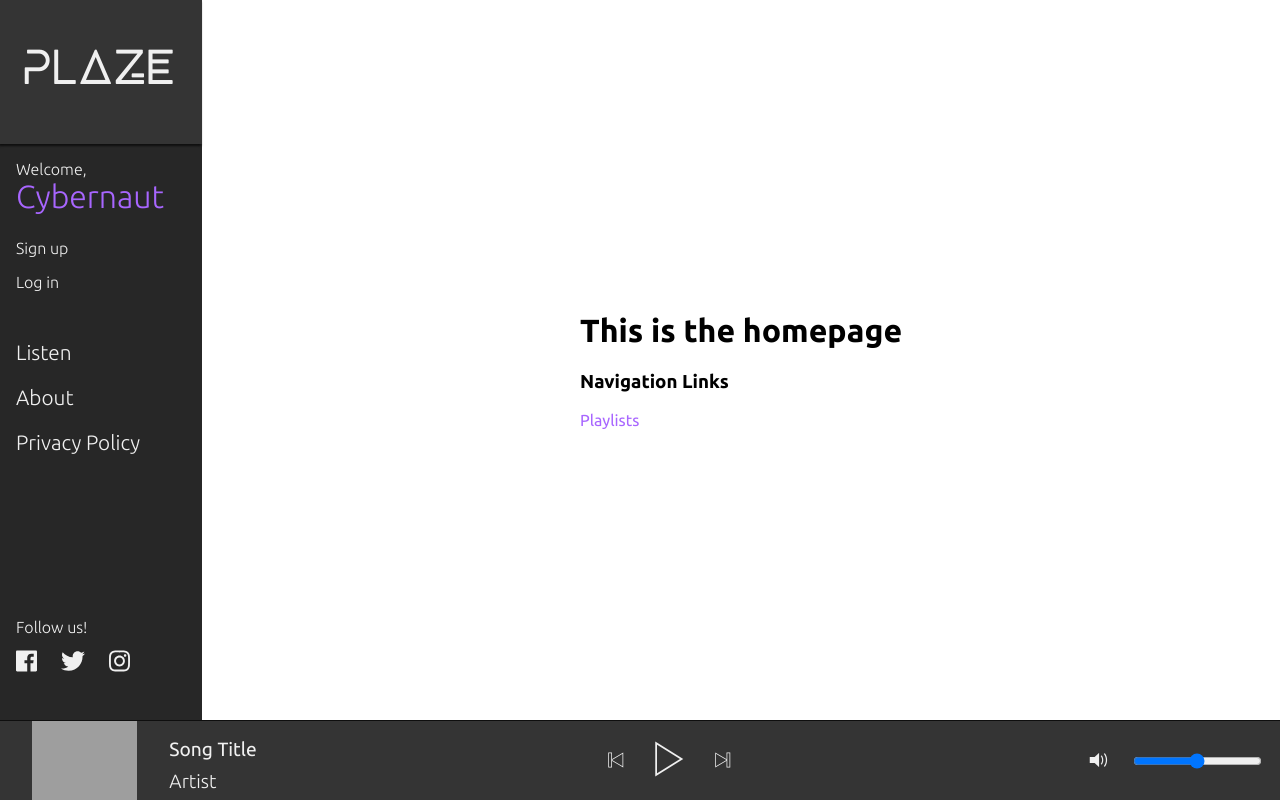
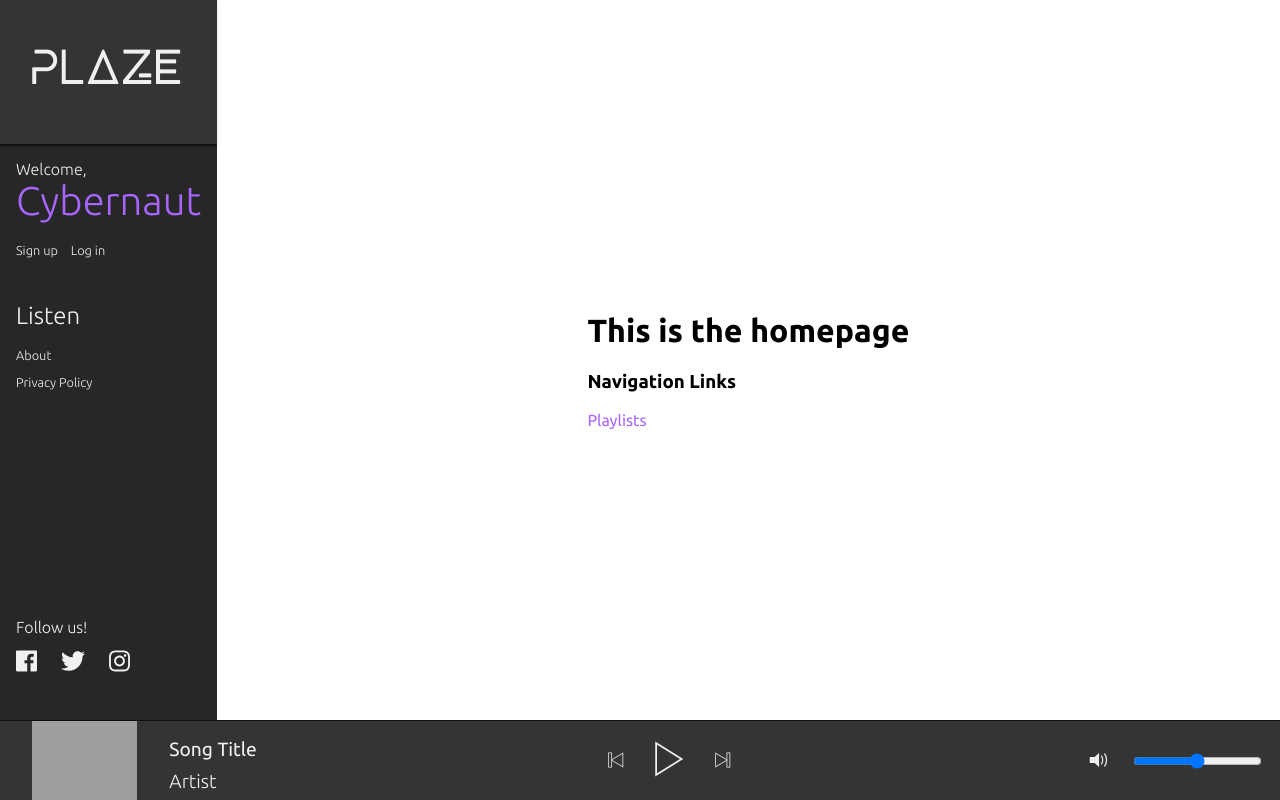
Before and after one commit to ziggysauce/music-app, a React app: page / in a window 1280 px wide. Built offline with nearby package versions, Linux system fonts and the light colour scheme; grey boxes are pictures that could not be loaded.

Commit message:
Cleanup dashboard link styling

```diff
--- a/client/src/components/shared/dashboard/DashTopGuest.jsx
+++ b/client/src/components/shared/dashboard/DashTopGuest.jsx
@@ -9,8 +9,10 @@ export default class DashTopGuest extends Component {
           <p>Welcome, </p>
           <p>Cybernaut</p>
         </div>
-        <NavLink to="/signup" className="nav-link">Sign up</NavLink>
-        <NavLink to="/login" className="nav-link">Log in</NavLink>
+        <div>
+          <NavLink to="/signup" className="nav-link">Sign up</NavLink>
+          <NavLink to="/login" className="nav-link">Log in</NavLink>
+        </div>
 			</div>
 		);
   }
--- a/client/src/components/shared/dashboard/DashTopUser.jsx
+++ b/client/src/components/shared/dashboard/DashTopUser.jsx
@@ -9,8 +9,10 @@ export default class DashTopUser extends Component {
           <p>Hello, </p>
           <p>{this.props.user}</p>
         </div>
-        <NavLink to="/user/profile" className="nav-link">Profile</NavLink>
-        <a href="/routes/logout" className="nav-link">Log out</a>
+        <div>
+          <NavLink to="/user/profile" className="nav-link">Profile</NavLink>
+          <a href="/routes/logout" className="nav-link">Log out</a>
+        </div>
       </div>
 		);
   }
--- a/client/src/components/shared/dashboard/Dashboard.jsx
+++ b/client/src/components/shared/dashboard/Dashboard.jsx
@@ -13,8 +13,10 @@ export default class Dashboard extends Component {
           {this.props.user ? <DashTopUser user={this.props.user}/> : <DashTopGuest/>}
           <div className="dash-nav">
             <NavLink to="/" className="nav-link">Listen</NavLink>
-            <NavLink to="/about" className="nav-link">About</NavLink>
-            <NavLink to="/privacy_policy" className="nav-link">Privacy Policy</NavLink>
+            <div className="dash-nav__additional">
+              <NavLink to="/about" className="nav-link">About</NavLink>
+              <NavLink to="/privacy_policy" className="nav-link">Privacy Policy</NavLink>
+            </div>
           </div>
         </div>
         <div className="dash-bottom">
--- a/client/src/styles/layout/_dashboard.scss
+++ b/client/src/styles/layout/_dashboard.scss
@@ -43,7 +43,7 @@
       margin: 0;
 
       &:nth-of-type(2) {
-        font-size: 2em;
+        font-size: 2.5em;
         color: $link;
       }
     }
@@ -52,7 +52,16 @@
   .dash-nav {
     a {
       padding: 0.5em 0;
-      font-size: 1.3em;
+      font-size: 1.5em;
+    }
+  }
+
+  .dash-nav__additional {
+    display: flex;
+    flex-direction: column;
+
+    a {
+      font-size: 0.8em;
     }
   }
 
--- a/client/src/styles/layout/_navbar.scss
+++ b/client/src/styles/layout/_navbar.scss
@@ -34,6 +34,8 @@
   text-decoration: none;
   cursor: pointer;
   transition: 0.3s;
+  margin-right: 1em;
+  font-size: .8em;
 
   &:hover {
     transition: 0.3s;
```
